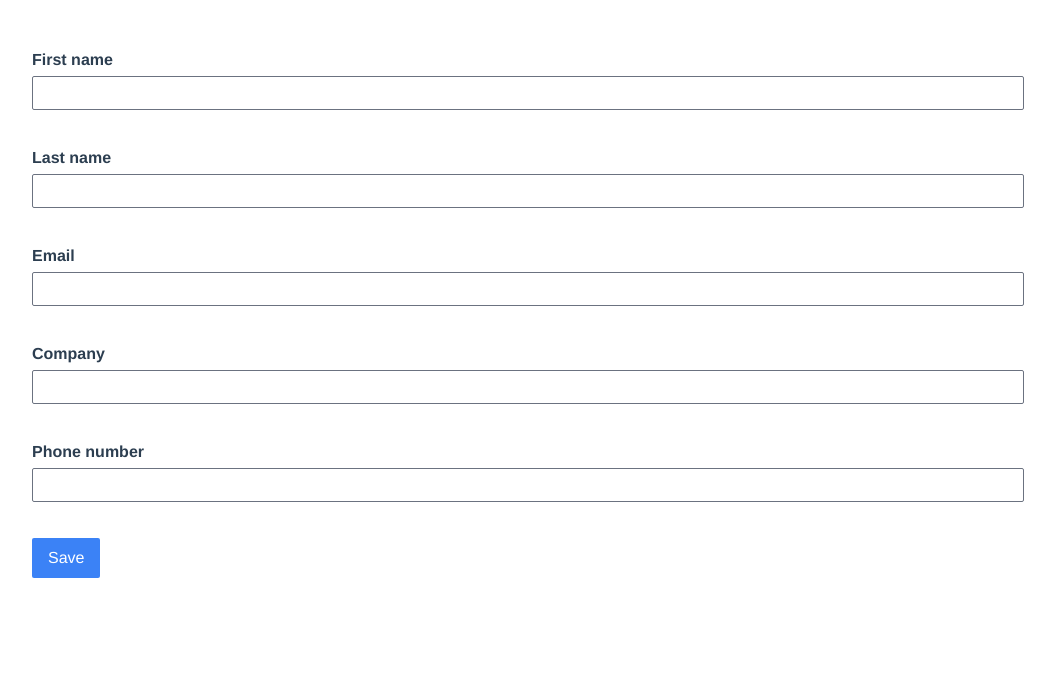
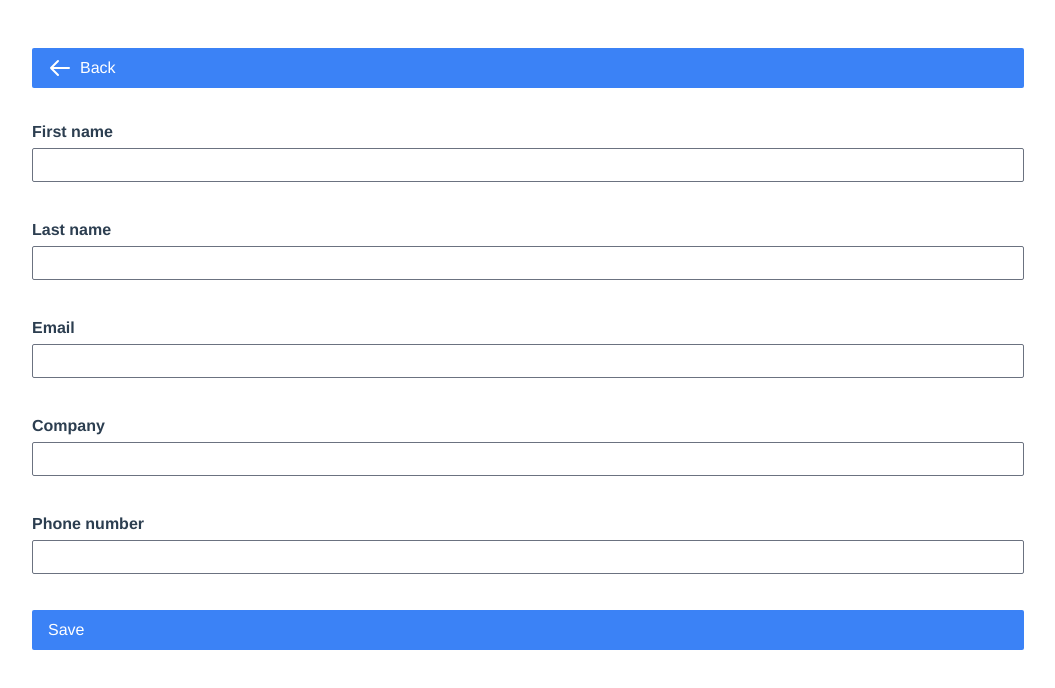
Before and after one commit to hernancerm/hercerm-contacts-app, a Vue app in the folder frontend/: page /edit/1 in a window 1280 px wide. Shown: the top 688 px of the page, without its empty margins (112-1167 px from the left). Built offline with nearby package versions, Linux system fonts and the light colour scheme; no server answers.

Commit message:
Overhaul navigation

```diff
--- a/frontend/src/views/ContactCreateOrUpdateView.vue
+++ b/frontend/src/views/ContactCreateOrUpdateView.vue
@@ -1,5 +1,23 @@
 <template>
   <div>
+    <router-link
+      :to="{ name: 'ContactListView' }"
+      class="text-white w-full flex space-x-2 py-2 px-4 bg-blue-500 hover:bg-blue-700 mb-8 rounded-sm"
+      ><svg
+        xmlns="http://www.w3.org/2000/svg"
+        class="h-6 w-6"
+        fill="none"
+        viewBox="0 0 24 24"
+        stroke="currentColor"
+      >
+        <path
+          stroke-linecap="round"
+          stroke-linejoin="round"
+          stroke-width="2"
+          d="M10 19l-7-7m0 0l7-7m-7 7h18"
+        /></svg
+      ><span>Back</span></router-link
+    >
     <form class="space-y-9" @submit.prevent="onSubmit()">
       <InputText
         relate="firstName"
@@ -32,7 +50,7 @@
         :serverError="serverErrors.phoneNumber"
       />
       <button
-        class="bg-blue-500 focus:bg-blue-700 text-white py-2 px-4 rounded-sm"
+        class="bg-blue-500 hover:bg-blue-700 text-white py-2 px-4 rounded-sm w-full text-left"
       >
         Save
       </button>
```
